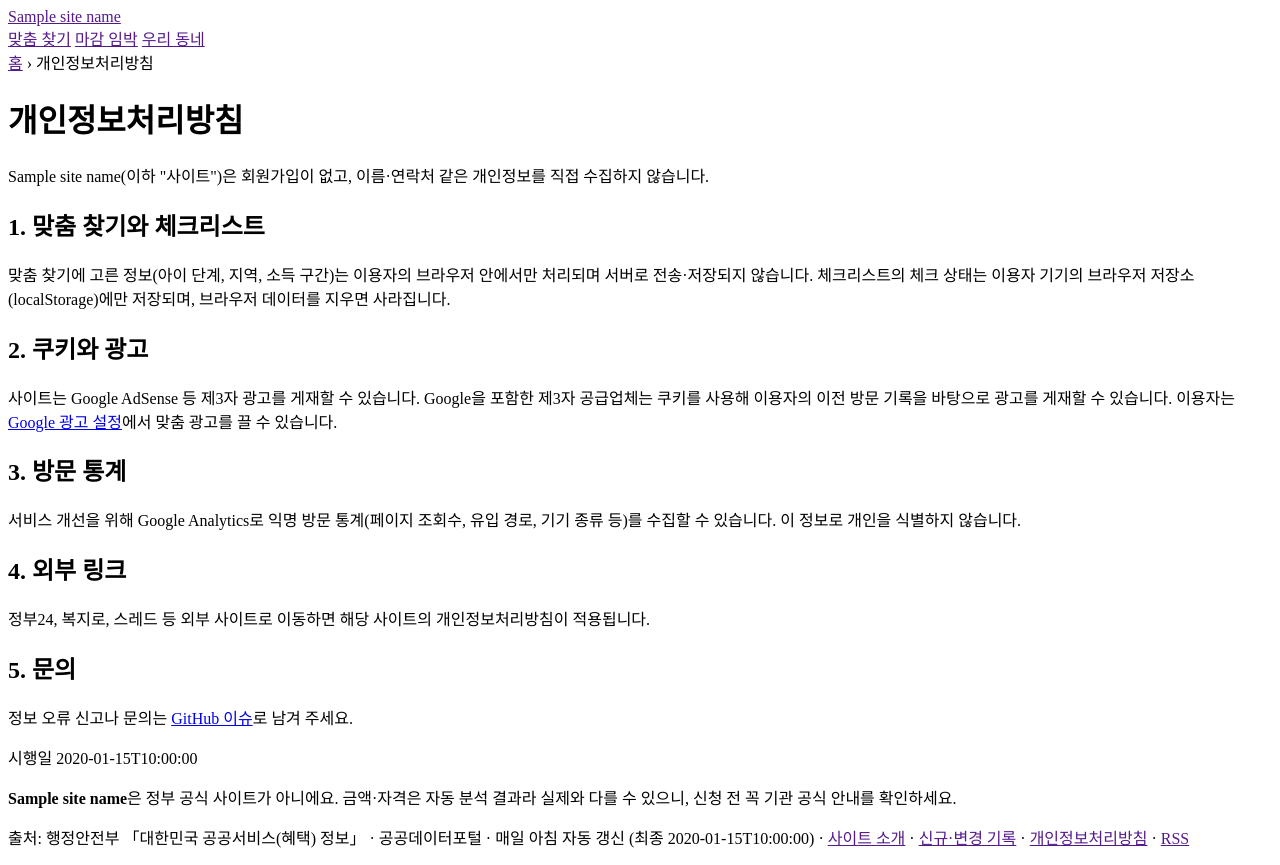
After one commit to sontouf/mom-benefit-note, a Python web app: template templates/privacy.html in a window 1280 px wide. The commit adds this page. Run offline with Jinja, Linux system fonts and the light colour scheme; the template is opened without the code that fills it: most values are stand-ins (such as "Sample title", 1, 10 or a date in 2020); some web fonts are replaced.

Commit message:
검색엔진 인증·GA·AdSense(ads.txt) 설정 훅, RSS, 개인정보처리방침, 링크 미리보기 이미지 추가
Co-Authored-By: Claude Opus 5.5 <noreply@anthropic.com>

```diff
--- a/templates/base.html
+++ b/templates/base.html
@@ -12,11 +12,23 @@
 <meta property="og:title" content="{{ self.title() }}">
 <meta property="og:description" content="{{ self.desc() }}">
 <meta property="og:url" content="{{ canonical }}">
+<meta property="og:image" content="{% block og_image %}{{ site_root }}{{ u('/static/og.png') }}{% endblock %}">
+<meta property="og:image:width" content="1200">
+<meta property="og:image:height" content="630">
+<meta name="twitter:card" content="summary_large_image">
+<link rel="alternate" type="application/rss+xml" title="{{ site_name }} 새 혜택" href="{{ u('/rss.xml') }}">
+<link rel="icon" href="{{ u('/static/emoji/mom.png') }}">
+{% if google_verify %}<meta name="google-site-verification" content="{{ google_verify }}">{% endif %}
+{% if naver_verify %}<meta name="naver-site-verification" content="{{ naver_verify }}">{% endif %}
 <link rel="preconnect" href="https://cdn.jsdelivr.net" crossorigin>
 <link rel="stylesheet" href="https://cdn.jsdelivr.net/gh/orioncactus/pretendard@v1.3.9/dist/web/variable/pretendardvariable-dynamic-subset.min.css">
 <link rel="stylesheet" href="{{ u('/static/style.css') }}">
 {% if adsense %}
 <script async src="https://pagead2.googlesyndication.com/pagead/js/adsbygoogle.js?client={{ adsense }}" crossorigin="anonymous"></script>
+{% endif %}
+{% if ga_id %}
+<script async src="https://www.googletagmanager.com/gtag/js?id={{ ga_id }}"></script>
+<script>window.dataLayer=window.dataLayer||[];function gtag(){dataLayer.push(arguments);}gtag('js',new Date());gtag('config','{{ ga_id }}');</script>
 {% endif %}
 {% block head %}{% endblock %}
 </head>
@@ -38,7 +50,7 @@
 <footer class="foot">
   <div class="wrap">
     <p><strong>{{ site_name }}</strong>은 정부 공식 사이트가 아니에요. 금액·자격은 자동 분석 결과라 실제와 다를 수 있으니, 신청 전 꼭 기관 공식 안내를 확인하세요.</p>
-    <p>출처: 행정안전부 「대한민국 공공서비스(혜택) 정보」 · 공공데이터포털 · 매일 아침 자동 갱신 (최종 {{ today.isoformat() }}) · <a href="{{ u('/about/') }}">사이트 소개</a> · <a href="{{ u('/changes/') }}">신규·변경 기록</a></p>
+    <p>출처: 행정안전부 「대한민국 공공서비스(혜택) 정보」 · 공공데이터포털 · 매일 아침 자동 갱신 (최종 {{ today.isoformat() }}) · <a href="{{ u('/about/') }}">사이트 소개</a> · <a href="{{ u('/changes/') }}">신규·변경 기록</a> · <a href="{{ u('/privacy/') }}">개인정보처리방침</a> · <a href="{{ u('/rss.xml') }}">RSS</a></p>
   </div>
 </footer>
 <script src="{{ u('/static/app.js') }}" defer></script>
--- /dev/null
+++ b/templates/privacy.html
@@ -0,0 +1,27 @@
+{% extends "base.html" %}
+{% block title %}개인정보처리방침 | {{ site_name }}{% endblock %}
+{% block desc %}{{ site_name }}의 개인정보처리방침과 쿠키·광고 안내입니다.{% endblock %}
+{% block main %}
+<nav class="crumbs"><a href="{{ u('/') }}">홈</a> › 개인정보처리방침</nav>
+<h1>개인정보처리방침</h1>
+<div class="panel prose">
+<p>{{ site_name }}(이하 "사이트")은 회원가입이 없고, 이름·연락처 같은 개인정보를 직접 수집하지 않습니다.</p>
+
+<h2>1. 맞춤 찾기와 체크리스트</h2>
+<p>맞춤 찾기에 고른 정보(아이 단계, 지역, 소득 구간)는 이용자의 브라우저 안에서만 처리되며 서버로 전송·저장되지 않습니다. 체크리스트의 체크 상태는 이용자 기기의 브라우저 저장소(localStorage)에만 저장되며, 브라우저 데이터를 지우면 사라집니다.</p>
+
+<h2>2. 쿠키와 광고</h2>
+<p>사이트는 Google AdSense 등 제3자 광고를 게재할 수 있습니다. Google을 포함한 제3자 공급업체는 쿠키를 사용해 이용자의 이전 방문 기록을 바탕으로 광고를 게재할 수 있습니다. 이용자는 <a href="https://adssettings.google.com" rel="nofollow noopener" target="_blank">Google 광고 설정</a>에서 맞춤 광고를 끌 수 있습니다.</p>
+
+<h2>3. 방문 통계</h2>
+<p>서비스 개선을 위해 Google Analytics로 익명 방문 통계(페이지 조회수, 유입 경로, 기기 종류 등)를 수집할 수 있습니다. 이 정보로 개인을 식별하지 않습니다.</p>
+
+<h2>4. 외부 링크</h2>
+<p>정부24, 복지로, 스레드 등 외부 사이트로 이동하면 해당 사이트의 개인정보처리방침이 적용됩니다.</p>
+
+<h2>5. 문의</h2>
+<p>정보 오류 신고나 문의는 <a href="{{ repo_url }}/issues" rel="noopener" target="_blank">GitHub 이슈</a>로 남겨 주세요.</p>
+
+<p class="meta">시행일 {{ today.isoformat() }}</p>
+</div>
+{% endblock %}
```
Also changed, not shown: hyetaek/build.py (+40 -1 lines), templates/og.html (added, +32 -0 lines), tools/render_og.py (added, +24 -0 lines), .github/workflows/update.yml, README.md, static/og.png (added).
